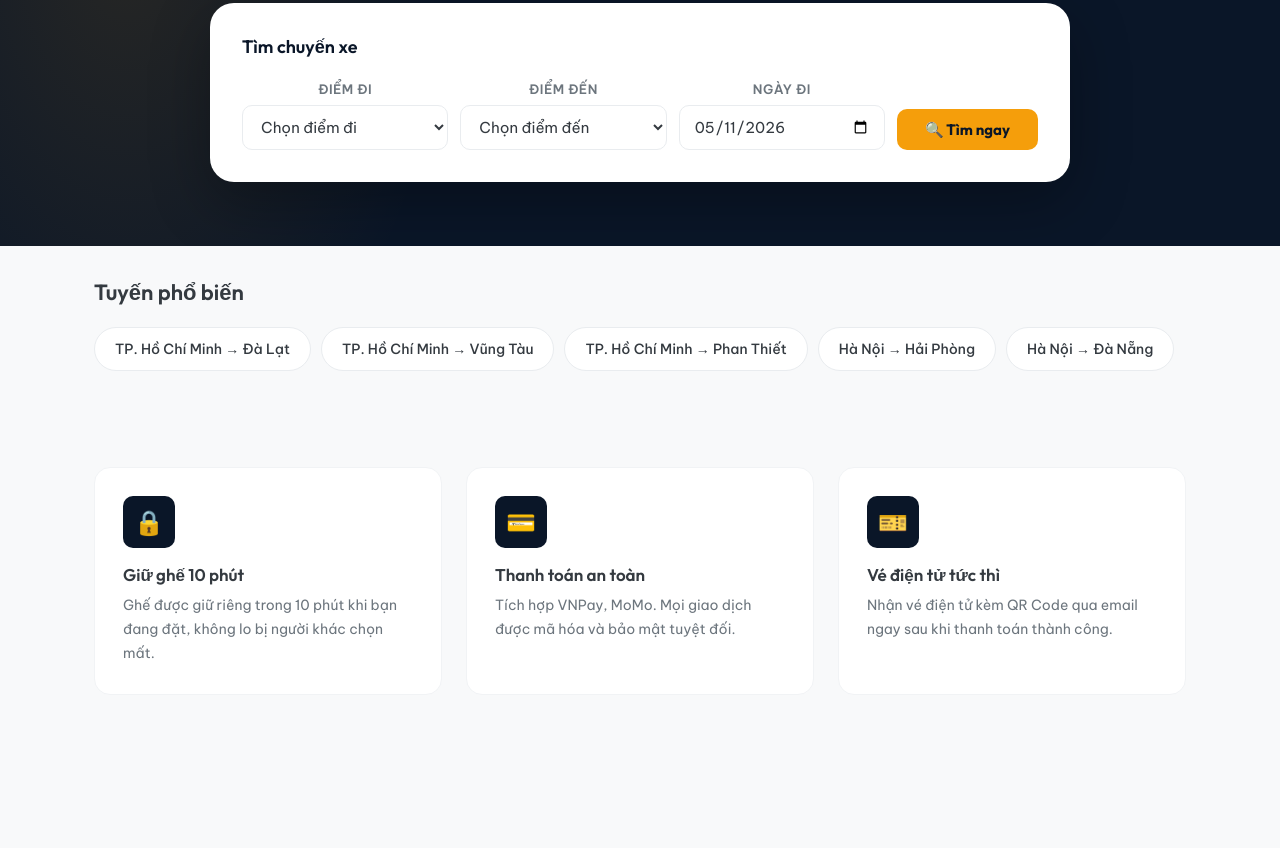
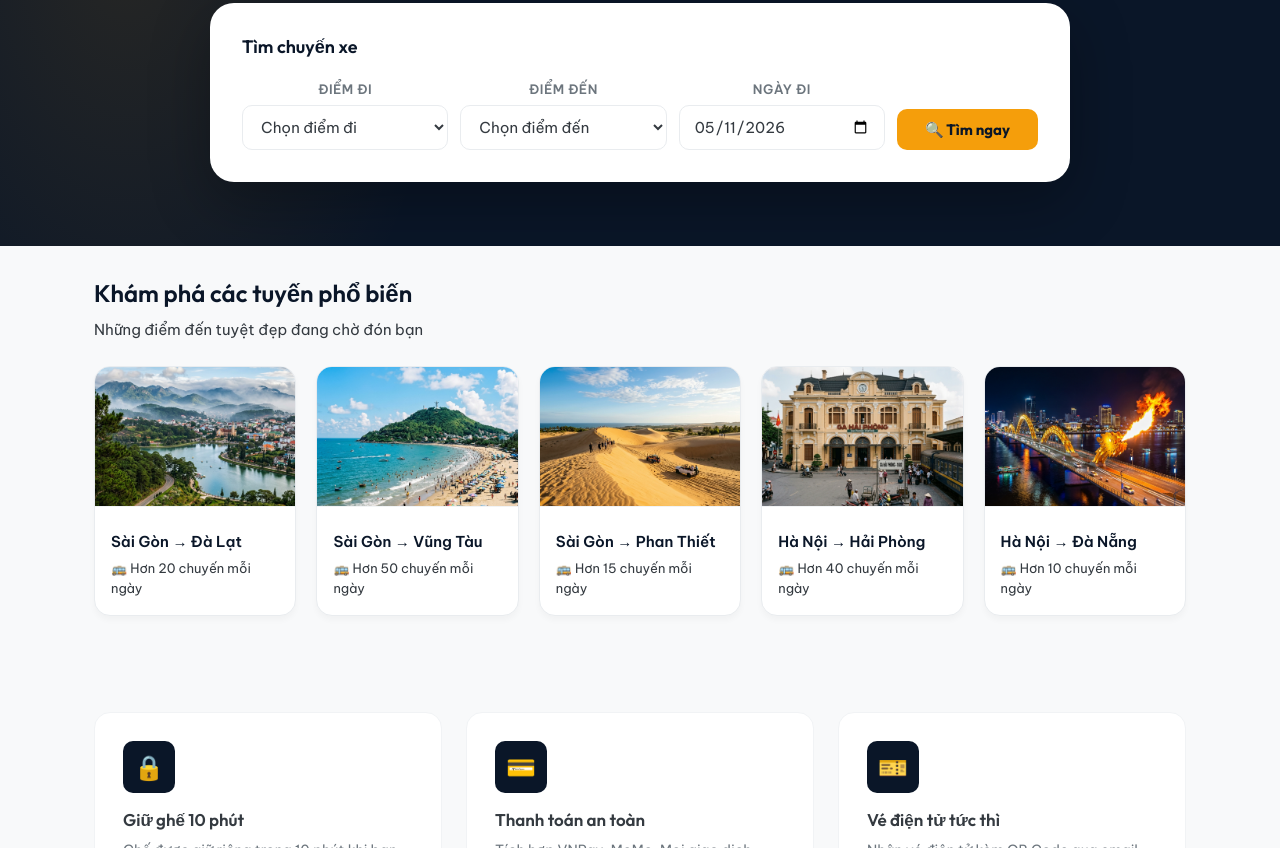
Before and after one commit to phung1910/bus-booking, a plain HTML site: page frontend/index.html in a window 1280 px wide. Shown: the part 442-1290 px from the top of the page. Before the commit the page ends 1201 px from the top, so only its background shows below. Drawn offline with Linux system fonts and the light colour scheme.

Commit message:
Update homepage with popular route image cards

```diff
--- a/frontend/index.html
+++ b/frontend/index.html
@@ -150,24 +150,53 @@
         }
 
         /* Popular routes */
-        .route-chip {
-            display: inline-flex;
-            align-items: center;
-            gap: 8px;
-            background: var(--white);
-            border: 1.5px solid var(--gray-200);
-            border-radius: 30px;
-            padding: 10px 20px;
-            font-size: 14px;
-            font-weight: 500;
-            cursor: pointer;
-            transition: all .2s;
+        .route-grid {
+            display: grid;
+            grid-template-columns: repeat(auto-fill, minmax(200px, 1fr));
+            gap: 20px;
+            margin-top: 20px;
         }
 
-        .route-chip:hover {
+        .route-card {
+            background: var(--white);
+            border-radius: var(--radius-lg);
+            overflow: hidden;
+            border: 1px solid var(--gray-200);
+            cursor: pointer;
+            transition: all 0.3s ease;
+            box-shadow: 0 4px 6px rgba(0,0,0,0.03);
+        }
+
+        .route-card:hover {
+            transform: translateY(-5px);
+            box-shadow: 0 12px 24px rgba(0,0,0,0.12);
             border-color: var(--navy);
-            background: var(--navy);
-            color: var(--white);
+        }
+
+        .route-card-img {
+            width: 100%;
+            height: 140px;
+            object-fit: cover;
+            border-bottom: 1px solid var(--gray-100);
+        }
+
+        .route-card-body {
+            padding: 16px;
+        }
+
+        .route-card-title {
+            font-size: 15px;
+            font-weight: 700;
+            color: var(--navy);
+            margin-bottom: 4px;
+        }
+
+        .route-card-subtitle {
+            font-size: 13px;
+            color: var(--gray-500);
+            display: flex;
+            align-items: center;
+            gap: 4px;
         }
     </style>
 </head>
@@ -225,24 +254,45 @@
     </section>
 
     <!-- Tuyến phổ biến -->
-    <section class="section">
+    <section class="section" style="background:var(--gray-50); padding-top:2rem">
         <div class="container">
-            <h2 style="margin-bottom:1.25rem;font-size:22px">Tuyến phổ biến</h2>
-            <div style="display:flex;flex-wrap:wrap;gap:10px">
-                <div class="route-chip" onclick="quickSearch('TP. Hồ Chí Minh','Đà Lạt')">
-                    TP. Hồ Chí Minh → Đà Lạt
+            <h2 style="margin-bottom:0.5rem;font-size:24px;color:var(--navy)">Khám phá các tuyến phổ biến</h2>
+            <p style="color:var(--gray-500);margin-bottom:1.5rem">Những điểm đến tuyệt đẹp đang chờ đón bạn</p>
+            <div class="route-grid">
+                <div class="route-card" onclick="quickSearch('TP. Hồ Chí Minh','Đà Lạt')">
+                    <img class="route-card-img" src="img/dalat.png" alt="Đà Lạt" />
+                    <div class="route-card-body">
+                        <div class="route-card-title">Sài Gòn → Đà Lạt</div>
+                        <div class="route-card-subtitle">🚌 Hơn 20 chuyến mỗi ngày</div>
+                    </div>
                 </div>
-                <div class="route-chip" onclick="quickSearch('TP. Hồ Chí Minh','Vũng Tàu')">
-                    TP. Hồ Chí Minh → Vũng Tàu
+                <div class="route-card" onclick="quickSearch('TP. Hồ Chí Minh','Vũng Tàu')">
+                    <img class="route-card-img" src="img/vungtau.png" alt="Vũng Tàu" />
+                    <div class="route-card-body">
+                        <div class="route-card-title">Sài Gòn → Vũng Tàu</div>
+                        <div class="route-card-subtitle">🚌 Hơn 50 chuyến mỗi ngày</div>
+                    </div>
                 </div>
-                <div class="route-chip" onclick="quickSearch('TP. Hồ Chí Minh','Phan Thiết')">
-                    TP. Hồ Chí Minh → Phan Thiết
+                <div class="route-card" onclick="quickSearch('TP. Hồ Chí Minh','Phan Thiết')">
+                    <img class="route-card-img" src="img/phanthiet.png" alt="Phan Thiết" />
+                    <div class="route-card-body">
+                        <div class="route-card-title">Sài Gòn → Phan Thiết</div>
+                        <div class="route-card-subtitle">🚌 Hơn 15 chuyến mỗi ngày</div>
+                    </div>
                 </div>
-                <div class="route-chip" onclick="quickSearch('Hà Nội','Hải Phòng')">
-                    Hà Nội → Hải Phòng
+                <div class="route-card" onclick="quickSearch('Hà Nội','Hải Phòng')">
+                    <img class="route-card-img" src="img/haiphong.png" alt="Hải Phòng" />
+                    <div class="route-card-body">
+                        <div class="route-card-title">Hà Nội → Hải Phòng</div>
+                        <div class="route-card-subtitle">🚌 Hơn 40 chuyến mỗi ngày</div>
+                    </div>
                 </div>
-                <div class="route-chip" onclick="quickSearch('Hà Nội','Đà Nẵng')">
-                    Hà Nội → Đà Nẵng
+                <div class="route-card" onclick="quickSearch('Hà Nội','Đà Nẵng')">
+                    <img class="route-card-img" src="img/danang.png" alt="Đà Nẵng" />
+                    <div class="route-card-body">
+                        <div class="route-card-title">Hà Nội → Đà Nẵng</div>
+                        <div class="route-card-subtitle">🚌 Hơn 10 chuyến mỗi ngày</div>
+                    </div>
                 </div>
             </div>
         </div>
```
Also changed, not shown: frontend/img/dalat.png (added), frontend/img/danang.png (added), frontend/img/haiphong.png (added), frontend/img/phanthiet.png (added), frontend/img/vungtau.png (added).
